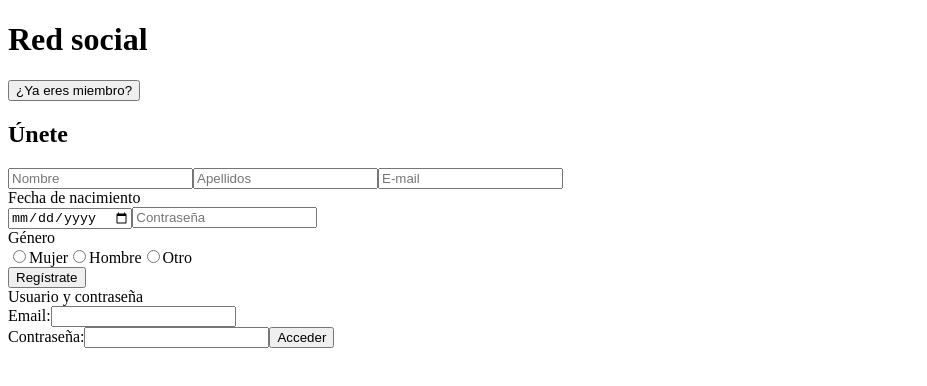
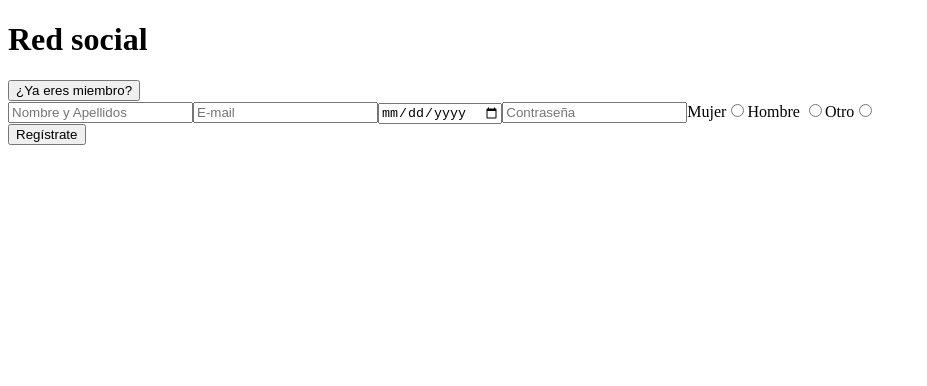
Before and after one commit to pilarrus/react-provisional-name, a React (Create React App) app: page / in a window 1280 px wide. Shown: the top 386 px of the page, without its empty margins (0-927 px from the left). Built offline with nearby package versions, Linux system fonts and the light colour scheme; the HTML template or start-up script is replaced by a standard one.

Commit message:
formulario creado

```diff
--- a/src/containers/SocialHome/Button.tsx
+++ b/src/containers/SocialHome/Button.tsx
@@ -2,7 +2,7 @@ import React from "react";
 
 
 const Button: React.FC<{ title: string }> = ({ title = "" }) => (
-  <div className="social__left-btn">
+  <div className="social__left-btn btn-purple">
     <button>{title}</button>
   </div>
 );
--- a/src/containers/SocialHome/Form.tsx
+++ b/src/containers/SocialHome/Form.tsx
@@ -4,22 +4,27 @@ import React from "react";
 export const Form = () => {
   return (
     <div className="social__right-form">
-      <form>
-        <h2>Únete</h2>
-        <input type="text" placeholder="Nombre" />
-        <input type="text" placeholder="Apellidos" />
-        <input type="email" placeholder="E-mail" />
-        <div>Fecha de nacimiento</div>
-        <input type="date"></input>
-        <input type="password" placeholder="Contraseña" />
-        <div>Género</div>
-        <span><input type="radio" name="gender" /><label>Mujer</label></span>
-        <span><input type="radio" name="gender" /><label>Hombre</label></span>
-        <span><input type="radio" name="gender" /><label>Otro</label></span>
-        <br />
-        <input type="submit" value="Regístrate" />
+
+      <form action="#" className="form">
+
+
+        <input type="text" placeholder="Nombre y Apellidos" className="form-input" required />
+
+        <input type="email" placeholder="E-mail" className="form-input" required />
+
+        <input type="date" className="form-input" placeholder="Fecha de nacimiento" required></input>
+        <input type="password" placeholder="Contraseña" className="form-input" />
+
+        <span>Mujer</span><input type="radio" name="gender" value="mujer" />
+        <span>Hombre</span> <input type="radio" name="gender" value="hombre" />
+        <span>Otro</span><input type="radio" name="gender" value="otro" />
+
+        <div className="form-submit">
+          <input type="submit" value="Regístrate" />
+        </div>
+
       </form>
-    </div>
+    </div >
   )
 }
 
--- a/src/containers/SocialHome/Register.tsx
+++ b/src/containers/SocialHome/Register.tsx
@@ -1,6 +1,5 @@
 import React from "react";
 import Form from "./Form";
-import Login from "./Login";
 
 
 
@@ -9,7 +8,9 @@ const Register: React.FC = () =>
   (
     <div className="social__right">
       <Form />
-      <Login />
+      {
+        //<Login />
+      }
     </div>
   )
 
--- a/src/sass/layout/_homeSocial.scss
+++ b/src/sass/layout/_homeSocial.scss
@@ -4,6 +4,7 @@
 
   h1{
     text-align: center;
+    margin:20px 0 20px 0;
   }
 
   &__box{
@@ -11,12 +12,12 @@
     justify-content: center;
 
     &-info-register{
-      width: 800px;
+      width: 1000px;
       display: flex;
       justify-content: space-around;
       flex-wrap: wrap;
       background-image: url("../../images/landscape2.jpg");
-      background-position: center;
+      background-position: bottom;
       background-size: cover;
       -webkit-box-shadow: 0px 0px 69px -32px rgba(0,0,0,0.75);
       -moz-box-shadow: 0px 0px 69px -32px rgba(0,0,0,0.75);
@@ -26,8 +27,8 @@
   }
 
   &__left{
-    width: 50%;
-    min-width: 400px;
+    width: 40%;
+    min-width: 320px;
     display: flex;
     justify-content: center;
 
@@ -37,30 +38,69 @@
 
 
       button{
-        font-size: 1.5rem;
-        color: white;
-        background-color: $color-purple;
-        border: none;
-        border-radius: 4px;
-        padding: 10px;
-        cursor: pointer;
+        @include btn-purple;
       }
     }
   }
 
   &__right{
-    width: 50%;
+    width: 60%;
     min-width: 400px;
-    padding: 40px;
-    background-color: rgba(255, 255, 255, 0.8);
+    padding: 40px 40px 40px 75px;
+    background-color: rgba(255, 255, 255, 0.6);
     clip-path: polygon(8% 0, 100% 0, 100% 100%, 0 100%);
+
+    .form{
+
+        &-input{
+          margin-bottom: 1rem;
+          font-size: 1.5rem;
+          padding: 1.5rem 2rem;
+          border-radius: 2px;
+          background-color: rgba(255, 255, 255, 0.5);
+          border: none;
+          border-bottom: 2px solid transparent;
+          width: 100%;
+          display: block;
+
+          &:focus{
+            outline: none;
+            box-shadow: 0 1rem 2rem rgba(black, .1);
+            border-bottom: 2px solid $color-purple;
+          }
+        }
+
+        &-submit{
+          justify-content: center;
+          display: flex;
+          align-items: center;
+          padding-top: 25px;
+        }
+
+      label{
+        font-size: 1.2rem;
+        font-weight: 700;
+        margin-left: 2rem;
+        margin-top: .7rem;
+        display: block;
+      }
+
+      span{
+          margin-bottom: 1rem;
+          font-size: 1.5rem;
+          padding: 1.2rem;
+        }
+
+
+
+        input[type="submit"]{
+          @include btn-purple;
+
+        }
+
+
+      }
+
 
   }
 }
- /* background-image: linear-gradient(
-    to left,
-    $color-blue-dark,
-    rgba(255, 255, 255, 0.212)
-  );
-  clip-path: polygon(0 0, 100% 0, 100% 100%, 0% 55vh);
-}*/
```
Also changed, not shown: src/sass/abstracts/_mixins.scss (+9 -0 lines).
